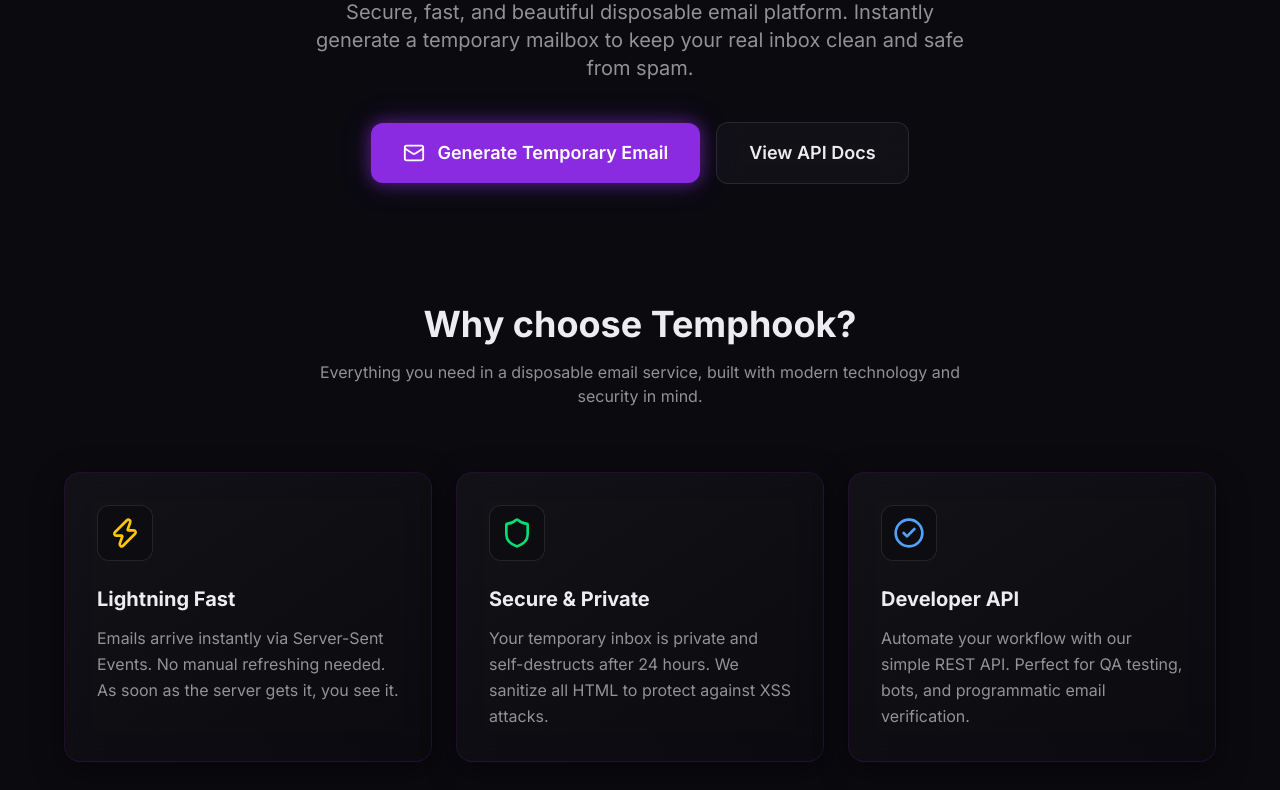
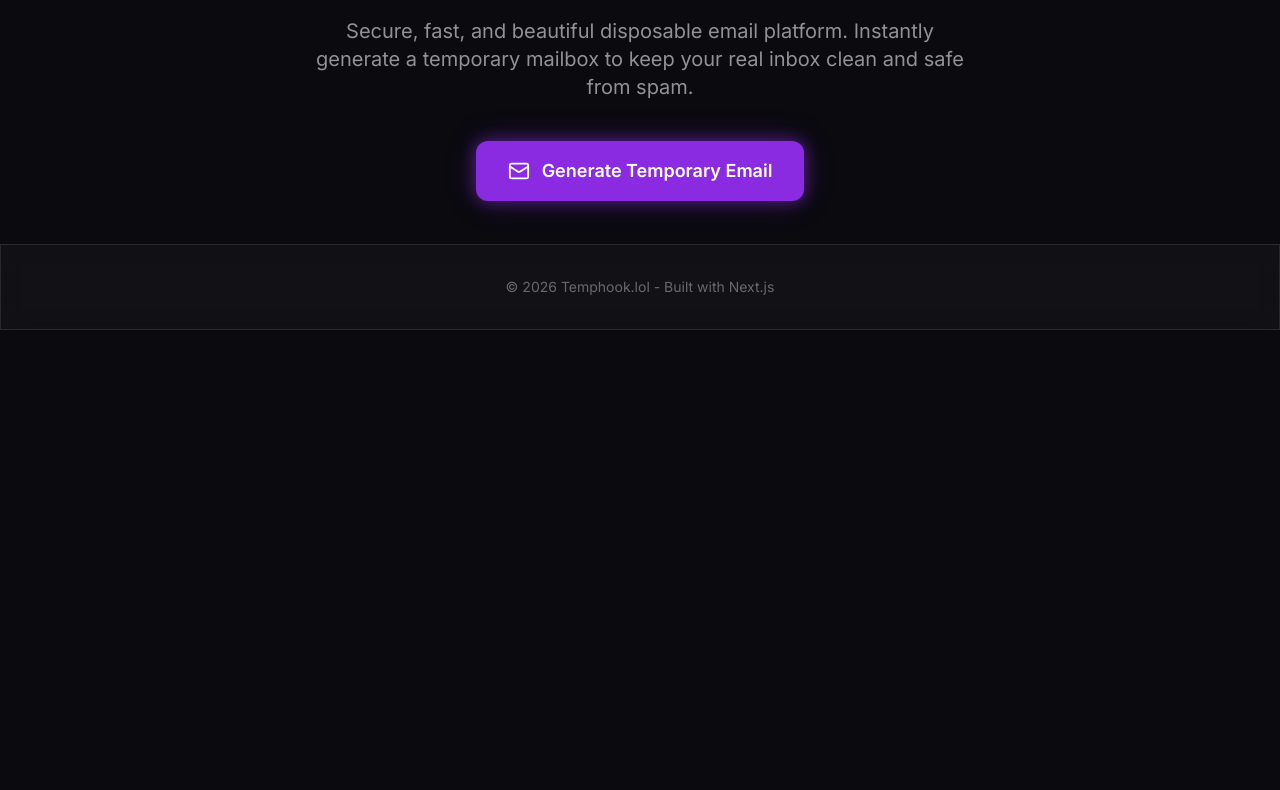
Before and after one commit to alameen67/temohook, a Next.js app: page / in a window 1280 px wide. Shown: the part 470-1260 px from the top of the page. After the commit the page ends 800 px from the top, so only its background shows below. Built offline with nearby package versions, Linux system fonts and the light colour scheme.

Commit message:
UI: Remove features, API and FAQ sections from homepage

```diff
--- a/src/app/page.tsx
+++ b/src/app/page.tsx
@@ -33,9 +33,6 @@
           <span className="font-bold text-xl tracking-tight">Temphook</span>
         </div>
         <nav className="hidden md:flex gap-6 text-sm font-medium text-foreground/70">
-          <a href="#features" className="hover:text-primary-light transition-colors">Features</a>
-          <a href="#api" className="hover:text-primary-light transition-colors">API</a>
-          <a href="#faq" className="hover:text-primary-light transition-colors">FAQ</a>
         </nav>
         <button
           onClick={generateEmail}
@@ -77,39 +74,11 @@
               <Mail size={22} />
               {loading ? 'Creating Inbox...' : 'Generate Temporary Email'}
             </button>
-            <button className="w-full sm:w-auto glass hover:bg-surface-hover px-8 py-4 rounded-xl font-semibold text-lg transition-all flex items-center justify-center gap-3">
-              View API Docs
-            </button>
           </div>
         </motion.div>
       </section>
 
-      <section id="features" className="py-24 px-6">
-        <div className="max-w-6xl mx-auto">
-          <div className="text-center mb-16">
-            <h2 className="text-3xl md:text-4xl font-bold mb-4">Why choose Temphook?</h2>
-            <p className="text-foreground/60 max-w-2xl mx-auto">Everything you need in a disposable email service, built with modern technology and security in mind.</p>
-          </div>
 
-          <div className="grid md:grid-cols-3 gap-6">
-            <FeatureCard
-              icon={<Zap className="text-yellow-400" size={32} />}
-              title="Lightning Fast"
-              description="Emails arrive instantly via Server-Sent Events. No manual refreshing needed. As soon as the server gets it, you see it."
-            />
-            <FeatureCard
-              icon={<Shield className="text-green-400" size={32} />}
-              title="Secure & Private"
-              description="Your temporary inbox is private and self-destructs after 24 hours. We sanitize all HTML to protect against XSS attacks."
-            />
-            <FeatureCard
-              icon={<CheckCircle2 className="text-blue-400" size={32} />}
-              title="Developer API"
-              description="Automate your workflow with our simple REST API. Perfect for QA testing, bots, and programmatic email verification."
-            />
-          </div>
-        </div>
-      </section>
 
       <footer className="mt-auto py-8 text-center text-foreground/40 text-sm border-t border-surface-border glass">
         <p>© {new Date().getFullYear()} Temphook.lol - Built with Next.js</p>
@@ -117,18 +86,3 @@
     </main>
   );
 }
-
-function FeatureCard({ icon, title, description }: { icon: React.ReactNode, title: string, description: string }) {
-  return (
-    <motion.div
-      whileHover={{ y: -5 }}
-      className="glass-panel p-8 rounded-2xl text-left"
-    >
-      <div className="bg-background/50 w-14 h-14 rounded-xl flex items-center justify-center mb-6 border border-surface-border">
-        {icon}
-      </div>
-      <h3 className="text-xl font-bold mb-3">{title}</h3>
-      <p className="text-foreground/60 leading-relaxed">{description}</p>
-    </motion.div>
-  );
-}
```
